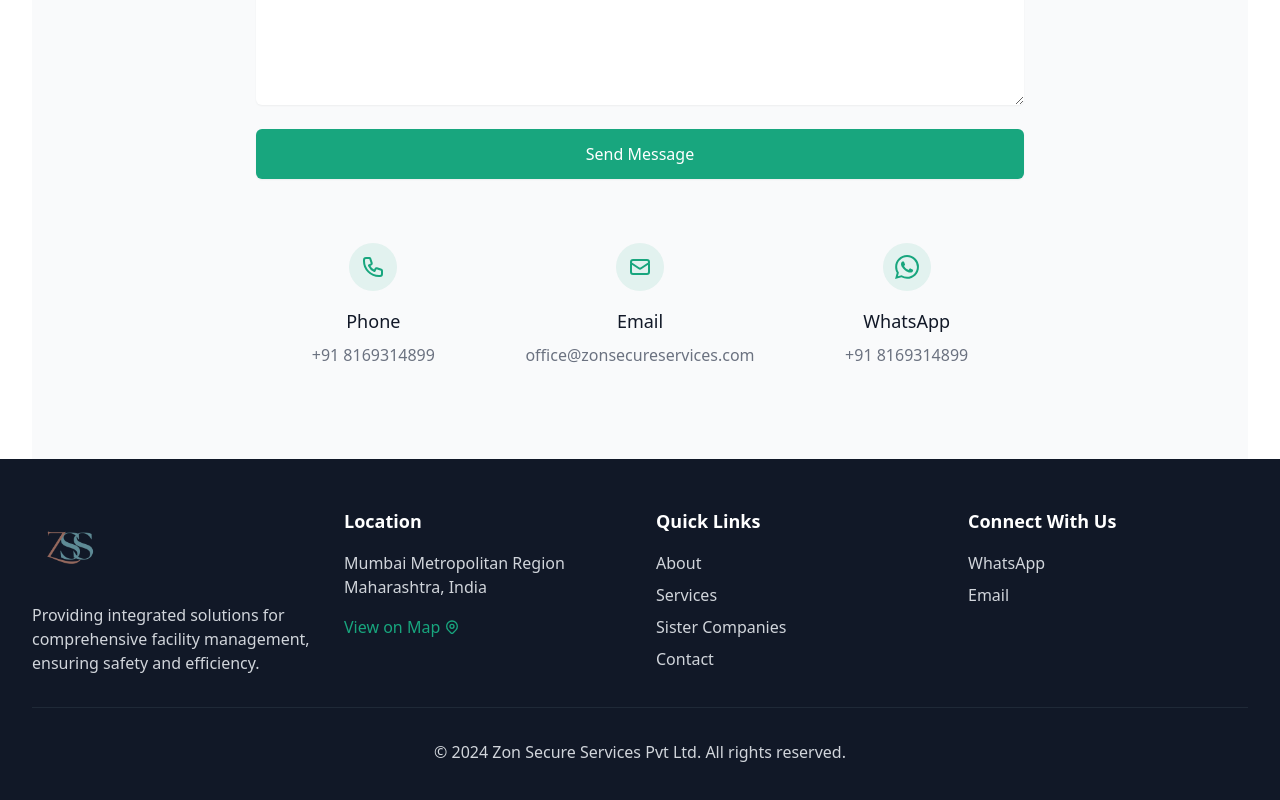
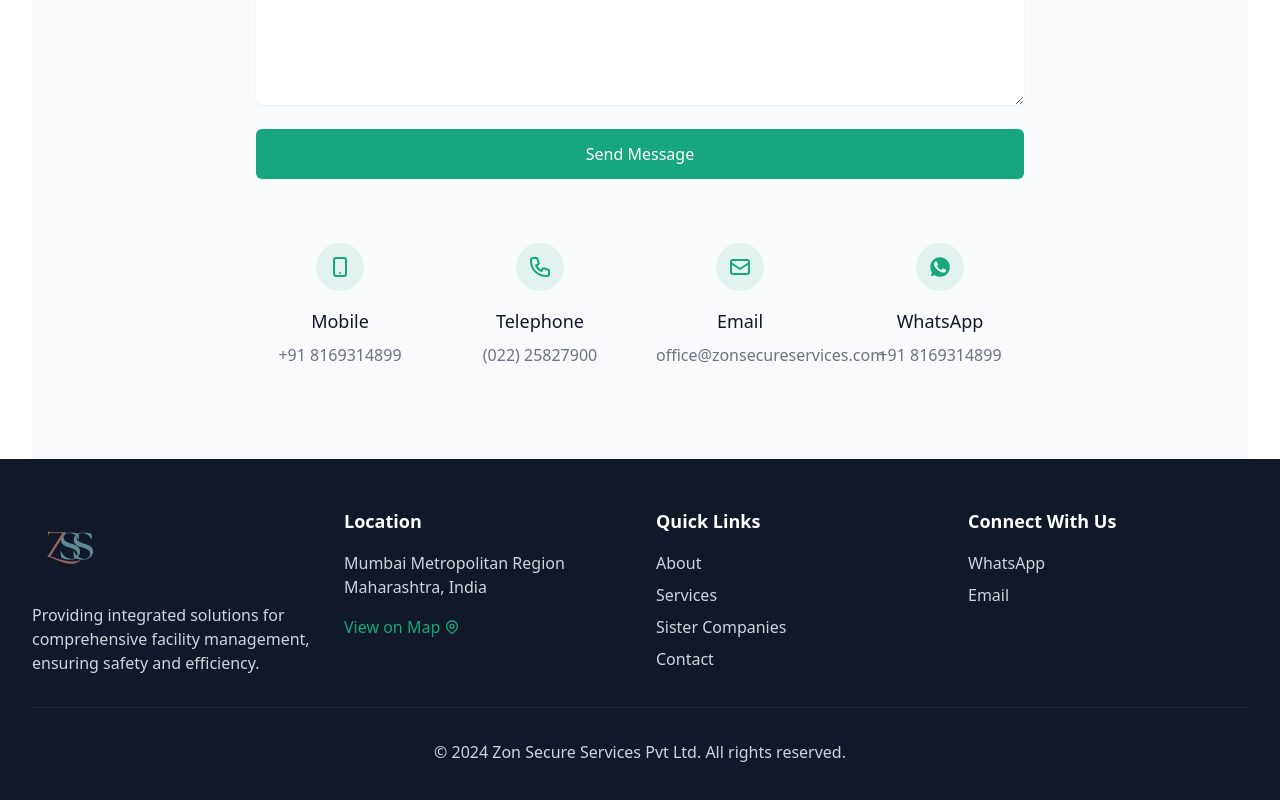
Before and after one commit to ZSSoffice/zsswebsitelive, a React (Vite) app: page / in a window 1280 px wide. Shown: the part 8894-9694 px from the top of the page. Built offline with nearby package versions, Linux system fonts and the light colour scheme.

Commit message:
telephone details add

```diff
--- a/src/components/Contact.jsx
+++ b/src/components/Contact.jsx
@@ -185,17 +185,31 @@
             </div>
           </form>
 
-          <div className="mt-16 grid grid-cols-1 gap-8 sm:grid-cols-3">
+          <div className="mt-16 grid grid-cols-1 gap-8 sm:grid-cols-4">
+            <div className="text-center">
+              <div className="flex items-center justify-center w-12 h-12 mx-auto bg-primary/10 rounded-full">
+                <svg className="w-6 h-6 text-primary" fill="none" stroke="currentColor" viewBox="0 0 24 24">
+                  <path strokeLinecap="round" strokeLinejoin="round" strokeWidth={2} d="M12 18h.01M8 21h8a2 2 0 002-2V5a2 2 0 00-2-2H8a2 2 0 00-2 2v14a2 2 0 002 2z" />
+                </svg>
+              </div>
+              <h3 className="mt-4 text-lg font-medium text-gray-900">Mobile</h3>
+              <p className="mt-2 text-base text-gray-500">
+                <a href="tel:+918169314899" className="hover:text-primary">
+                  +91 8169314899
+                </a>
+              </p>
+            </div>
+
             <div className="text-center">
               <div className="flex items-center justify-center w-12 h-12 mx-auto bg-primary/10 rounded-full">
                 <svg className="w-6 h-6 text-primary" fill="none" stroke="currentColor" viewBox="0 0 24 24">
                   <path strokeLinecap="round" strokeLinejoin="round" strokeWidth={2} d="M3 5a2 2 0 012-2h3.28a1 1 0 01.948.684l1.498 4.493a1 1 0 01-.502 1.21l-2.257 1.13a11.042 11.042 0 005.516 5.516l1.13-2.257a1 1 0 011.21-.502l4.493 1.498a1 1 0 01.684.949V19a2 2 0 01-2 2h-1C9.716 21 3 14.284 3 6V5z" />
                 </svg>
               </div>
-              <h3 className="mt-4 text-lg font-medium text-gray-900">Phone</h3>
+              <h3 className="mt-4 text-lg font-medium text-gray-900">Telephone</h3>
               <p className="mt-2 text-base text-gray-500">
-                <a href="tel:+919137432202" className="hover:text-primary">
-                  +91 8169314899
+                <a href="tel:02225827900" className="hover:text-primary">
+                  (022) 25827900
                 </a>
               </p>
             </div>
@@ -217,7 +231,7 @@
             <div className="text-center">
               <div className="flex items-center justify-center w-12 h-12 mx-auto bg-primary/10 rounded-full">
                 <svg className="w-6 h-6 text-primary" fill="currentColor" viewBox="0 0 24 24">
-                  <path d="M17.472 14.382c-.297-.149-1.758-.867-2.03-.967-.273-.099-.471-.148-.67.15-.197.297-.767.966-.94 1.164-.173.199-.347.223-.644.075-.297-.15-1.255-.463-2.39-1.475-.883-.788-1.48-1.761-1.653-2.059-.173-.297-.018-.458.13-.606.134-.133.298-.347.446-.52.149-.174.198-.298.298-.497.099-.198.05-.371-.025-.52-.075-.149-.669-1.612-.916-2.207-.242-.579-.487-.5-.669-.51-.173-.008-.371-.01-.57-.01-.198 0-.52.074-.792.372-.272.297-1.04 1.016-1.04 2.479 0 1.462 1.065 2.875 1.213 3.074.149.198 2.096 3.2 5.077 4.487.709.306 1.262.489 1.694.625.712.227 1.36.195 1.871.118.571-.085 1.758-.719 2.006-1.413.248-.694.248-1.289.173-1.413-.074-.124-.272-.198-.57-.347m-5.421 7.403h-.004a9.87 9.87 0 01-5.031-1.378l-.361-.214-3.741.982.998-3.648-.235-.374a9.86 9.86 0 01-1.51-5.26c.001-5.45 4.436-9.884 9.888-9.884 2.64 0 5.122 1.03 6.988 2.898a9.825 9.825 0 012.893 6.994c-.003 5.45-4.437 9.884-9.885 9.884m8.413-18.297A11.815 11.815 0 0012.05 0C5.495 0 .16 5.335.157 11.892c0 2.096.547 4.142 1.588 5.945L.057 24l6.305-1.654a11.882 11.882 0 005.683 1.448h.005c6.554 0 11.89-5.335 11.893-11.893a11.821 11.821 0 00-3.48-8.413z"/>
+                  <path d="M17.472 14.382c-.297-.149-1.758-.867-2.03-.967-.273-.099-.471-.148-.67.15-.197.297-.767.966-.94 1.164-.173.199-.347.223-.644.075-.297-.15-1.255-.463-2.39-1.475-.883-.788-1.48-1.761-1.653-2.059-.173-.297-.018-.458.13-.606.134-.133.298-.347.446-.52.149-.174.198-.298.298-.497.099-.198.05-.371-.025-.52-.075-.149-.669-1.612-.916-2.207-.242-.579-.487-.5-.669-.51-.173-.008-.371-.01-.57-.01-.198 0-.52.074-.792.372-.272.297-1.04 1.016-1.04 2.479 0 1.462 1.065 2.875 1.213 3.074.149.198 2.096 3.2 5.077 4.487.709.306 1.262.489 1.694.625.712.227 1.36.195 1.871.118.571-.085 1.758-.719 2.006-1.413.248-.694.248-1.289.173-1.413-.074-.124-.272-.198-.57-.347m-5.421 7.403h-.004a9.87 9.87 0 01-5.031-1.378l-.361-.214-3.741.982.998-3.648-.235-.374a9.86 9.86 0 01-1.435-5.09c0-5.42 4.406-9.827 9.827-9.827 5.42 0 9.827 4.406 9.827 9.827 0 5.42-4.406 9.827-9.827 9.827z" />
                 </svg>
               </div>
               <h3 className="mt-4 text-lg font-medium text-gray-900">WhatsApp</h3>
```
